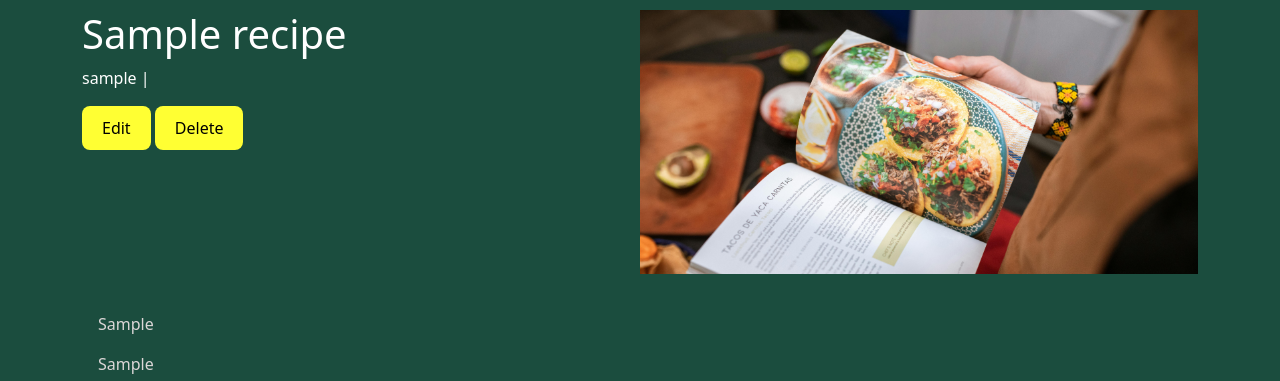
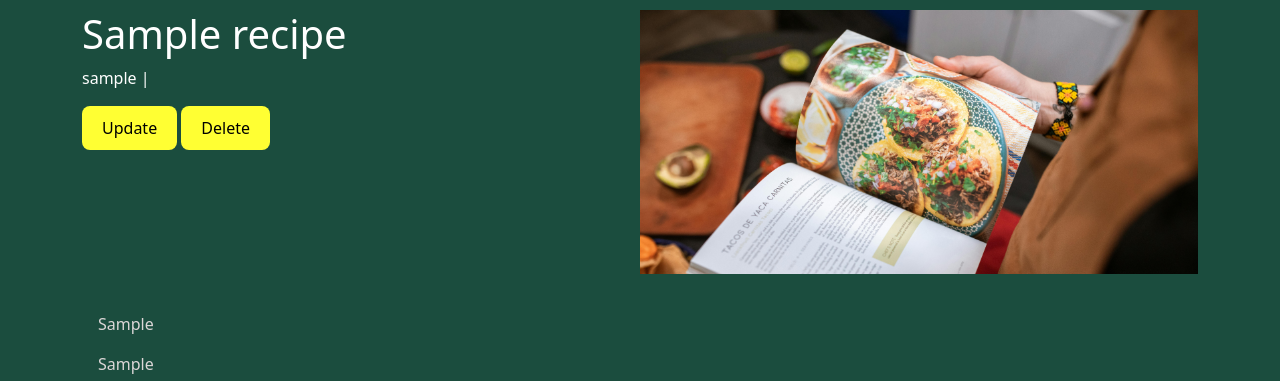
Before and after one commit to juliavolponi/django-blog-SaborBrasileiro, a Django app: a page that uses blog/templates/blog/recipe_detail.html in a window 1280 px wide. Shown: the part 60-441 px from the top of the page. Run offline with Django 5.2, Linux system fonts and the light colour scheme; a user stored in the database is signed in; tables that the repository leaves empty hold one stand-in row (values such as "Sample post").

Commit message:
added edit button with view form and its working

```diff
--- a/blog/templates/blog/recipe_detail.html
+++ b/blog/templates/blog/recipe_detail.html
@@ -11,9 +11,10 @@
                 <p class="post-subtitle">{{ recipe.author }} | {{ recipe.created_on }}</p>
 
                 <!-- Add Edit button here -->
-                {% if recipe.author == user %}
-                <a href="{% url 'recipe_update' recipe.id %}" class="btn btn-warning">Edit</a>
+                {% if user.is_authenticated and user == recipe.author %}
+                    <a href="{% url 'recipe_update' recipe.slug %}" class="btn btn-warning">Update</a>
                 {% endif %}
+
 
                 <!-- Delete button -->
                 {% if user.is_authenticated and user == recipe.author %}
--- a/blog/templates/blog/recipe_update.html
+++ b/blog/templates/blog/recipe_update.html
@@ -1,11 +1,13 @@
-{% extends "base.html" %}
+{% extends 'base.html' %}
 
 {% block content %}
     <div class="container">
-    <h2>Edit Recipe: {{ recipe.title }}</h2>
+        <h1 class="mt-3">Edit Recipe: {{ form.instance.title }}</h1>
+
         <form method="POST">
             {% csrf_token %}
             {{ form.as_p }}
+
             <button type="submit" class="btn btn-primary">Update Recipe</button>
         </form>
     </div>
--- a/blog/urls.py
+++ b/blog/urls.py
@@ -1,6 +1,6 @@
 from . import views
 from django.urls import path
-from .views import RecipeDeleteView
+from .views import RecipeDeleteView, RecipeUpdateView
 
 
 
@@ -8,7 +8,7 @@
     path('', views.RecipeList.as_view(), name='recipe_list'),  # Home page for listing recipes
     path('recipe/<slug:slug>/', views.recipe_detail, name='recipe_detail'),  # Detail page for a single recipe
     path('new/', views.recipe_create, name='recipe_create'),  # Page for creating a new recipe
-    path('recipe/<slug:slug>/update/', views.recipe_update, name='recipe_update'),  # Page for editing a recipe
+    path('recipe/<slug:slug>/update/', RecipeUpdateView.as_view(), name='recipe_update'),  # Page for editing a recipe
     path('recipe/<slug:slug>/delete/', RecipeDeleteView.as_view(), name='recipe_delete'),  # Page for deleting a recipe
     path('signup/', views.signup_view, name='signup'),
 ]
--- a/blog/views.py
+++ b/blog/views.py
@@ -4,7 +4,7 @@
 from django.shortcuts import render, get_object_or_404, redirect
 from django.contrib.auth.decorators import login_required
 from django.views import generic
-from django.views.generic import DeleteView
+from django.views.generic import DeleteView, UpdateView
 from django.contrib.auth.mixins import LoginRequiredMixin, UserPassesTestMixin
 from django.urls import reverse_lazy
 from .models import Recipe
@@ -26,6 +26,18 @@
 
     def test_func(self):
         """Ensure only the author can delete the recipe"""
+        recipe = self.get_object()
+        return self.request.user == recipe.author
+
+
+class RecipeUpdateView(LoginRequiredMixin, UserPassesTestMixin, UpdateView):
+    model = Recipe
+    fields = ['title', 'ingredients', 'instructions', 'categories']
+    template_name = 'blog/recipe_form.html'
+    success_url = reverse_lazy('recipe_list')
+
+    def test_func(self):
+        """Ensure only the author can update the recipe"""
         recipe = self.get_object()
         return self.request.user == recipe.author
 
```
Lines whose indentation alone changed are shown as unchanged.
